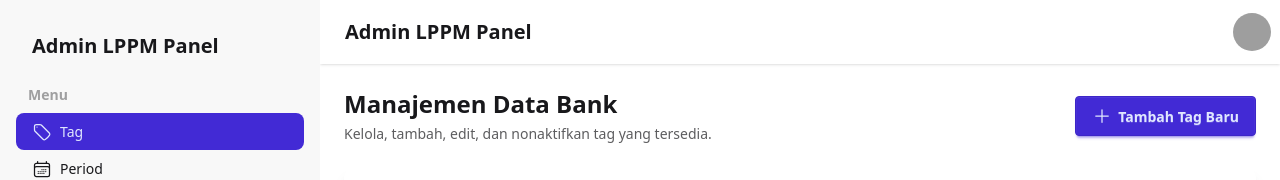
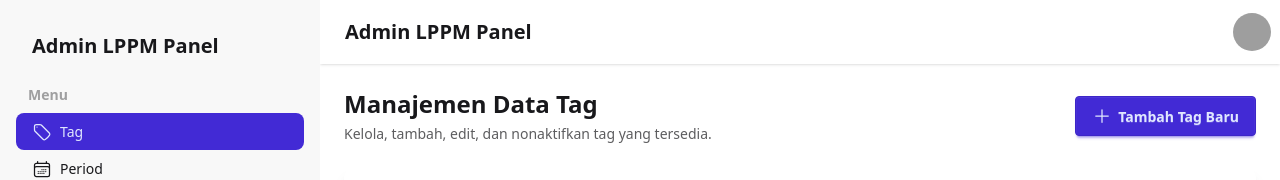
Before and after one commit to RCHD3388/LPPM_ISTTS_Frontend, a React (Vite) app: page /app/tag in a window 1280 px wide. Shown: the top 180 px of the page. Built offline with nearby package versions, Linux system fonts and the light colour scheme; no server answers; grey boxes are pictures that could not be loaded.

Commit message:
update tag name

```diff
--- a/src/pages/private/TagPage.jsx
+++ b/src/pages/private/TagPage.jsx
@@ -128,7 +128,7 @@
     <div>
       <div className="flex justify-between items-center mb-6 flex-wrap">
         <div>
-          <h1 className="text-2xl font-bold">Manajemen Data Bank</h1>
+          <h1 className="text-2xl font-bold">Manajemen Data Tag</h1>
           <p className="mt-1 text-sm text-base-content/70">
             Kelola, tambah, edit, dan nonaktifkan tag yang tersedia.
           </p>
```
